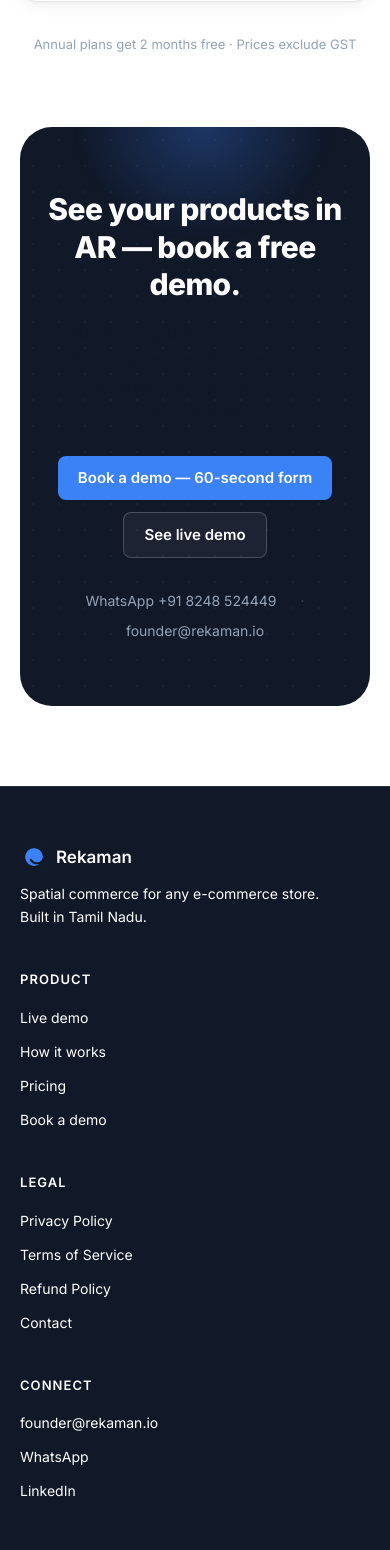
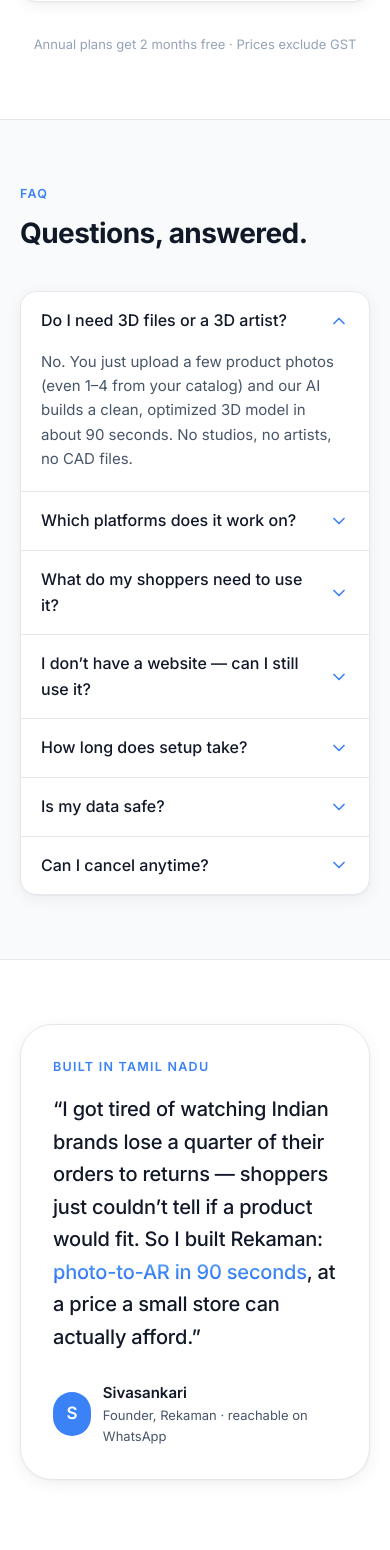
Before and after one commit to Sivasankari-E/rekaman, a Next.js app in the folder apps/landing/: page / in a window 390 px wide. Shown: the part 6277-7827 px from the top of the page. Built offline with nearby package versions, Linux system fonts and the light colour scheme; no server answers.

Commit message:
shiva | feat(landing,dashboard): FAQ + founder section, polished billing grid

```diff
--- /dev/null
+++ b/apps/landing/app/_components/Faq.tsx
@@ -0,0 +1,73 @@
+'use client';
+
+import { useState } from 'react';
+
+const FAQS: Array<{ q: string; a: string }> = [
+  {
+    q: 'Do I need 3D files or a 3D artist?',
+    a: 'No. You just upload a few product photos (even 1–4 from your catalog) and our AI builds a clean, optimized 3D model in about 90 seconds. No studios, no artists, no CAD files.',
+  },
+  {
+    q: 'Which platforms does it work on?',
+    a: 'Any store that can add a script tag — Shopify, WooCommerce, Magento, BigCommerce, Webflow, Wix, or a fully custom site. It’s one line of code, the same everywhere.',
+  },
+  {
+    q: 'What do my shoppers need to use it?',
+    a: 'Nothing to install. On iPhone it opens Apple’s AR Quick Look, on Android it uses WebXR, and on desktop there’s an interactive 3D viewer — all from the browser. No app download, ever.',
+  },
+  {
+    q: 'I don’t have a website — can I still use it?',
+    a: 'Yes. We give you a hosted link and a QR code you can drop into WhatsApp, Instagram, a Linktree, or even printed packaging. Shoppers scan and see your product in their room — no site needed.',
+  },
+  {
+    q: 'How long does setup take?',
+    a: 'Minutes. Add one script tag and a div to your product page and you’re live. For your first products, we set everything up for you — you just send photos.',
+  },
+  {
+    q: 'Is my data safe?',
+    a: 'Yes. Rekaman is DPDP-compliant and built in India. We only handle your product photos and 3D models — no shopper personal data is required for AR.',
+  },
+  {
+    q: 'Can I cancel anytime?',
+    a: 'Yes — no setup fees and no lock-in. Plans are month-to-month and you can cancel whenever you like.',
+  },
+];
+
+export function Faq() {
+  const [open, setOpen] = useState<number | null>(0);
+  return (
+    <div className="mx-auto mt-10 max-w-3xl divide-y divide-line overflow-hidden rounded-2xl border border-line bg-surface shadow-card">
+      {FAQS.map((f, i) => {
+        const isOpen = open === i;
+        return (
+          <div key={f.q}>
+            <button
+              type="button"
+              onClick={() => setOpen(isOpen ? null : i)}
+              aria-expanded={isOpen}
+              className="flex w-full items-center justify-between gap-4 px-5 py-4 text-left transition-colors hover:bg-surface-2 sm:px-6"
+            >
+              <span className="text-[16px] font-medium text-ink sm:text-[17px]">{f.q}</span>
+              <svg
+                width="20"
+                height="20"
+                viewBox="0 0 24 24"
+                fill="none"
+                aria-hidden
+                className={`shrink-0 text-brand transition-transform duration-300 ${isOpen ? 'rotate-180' : ''}`}
+              >
+                <path d="M6 9l6 6 6-6" stroke="currentColor" strokeWidth="2" strokeLinecap="round" strokeLinejoin="round" />
+              </svg>
+            </button>
+            {/* grid-rows trick → smooth height animation without measuring */}
+            <div className={`grid transition-all duration-300 ease-out ${isOpen ? 'grid-rows-[1fr] opacity-100' : 'grid-rows-[0fr] opacity-0'}`}>
+              <div className="overflow-hidden">
+                <p className="px-5 pb-5 text-[15px] leading-relaxed text-muted sm:px-6">{f.a}</p>
+              </div>
+            </div>
+          </div>
+        );
+      })}
+    </div>
+  );
+}
--- a/apps/landing/app/page.tsx
+++ b/apps/landing/app/page.tsx
@@ -3,6 +3,7 @@ import Image from 'next/image';
 import Link from 'next/link';
 import { Hero3D } from './_components/Hero3D';
 import { Reveal } from './_components/Reveal';
+import { Faq } from './_components/Faq';
 
 export const metadata: Metadata = {
   alternates: { canonical: 'https://rekaman.io' },
@@ -22,6 +23,8 @@ export default function HomePage() {
       <Features />
       <HowItWorks />
       <Pricing />
+      <FaqSection />
+      <About />
       <BookDemo />
       <Footer />
     </main>
@@ -48,6 +51,7 @@ function TopDark() {
           <nav className="hidden items-center gap-1 md:flex">
             <a href="#how" className="rounded-md px-3 py-2 text-[14px] font-medium text-navy-fg/80 hover:text-white">How it works</a>
             <a href="#pricing" className="rounded-md px-3 py-2 text-[14px] font-medium text-navy-fg/80 hover:text-white">Pricing</a>
+            <a href="#faq" className="rounded-md px-3 py-2 text-[14px] font-medium text-navy-fg/80 hover:text-white">FAQ</a>
             <a href={DEMO_URL} target="_blank" rel="noopener noreferrer" className="rounded-md px-3 py-2 text-[14px] font-medium text-navy-fg/80 hover:text-white">Live demo</a>
           </nav>
           <a href={ONBOARD} className="btn-primary px-4 py-2 text-[14px]">Book a demo</a>
@@ -377,6 +381,53 @@ function Price({ name, price, period, tagline, features, highlighted }: { name:
   );
 }
 
+/* ─────────────── FAQ ─────────────── */
+function FaqSection() {
+  return (
+    <section id="faq" className="border-y border-line bg-surface-2">
+      <div className="container-wide py-16 lg:py-24">
+        <Reveal>
+          <p className="eyebrow">FAQ</p>
+          <h2 className="mt-3 max-w-2xl text-[28px] font-bold leading-tight tracking-[-0.02em] text-ink sm:text-[38px]">
+            Questions, answered.
+          </h2>
+        </Reveal>
+        <Reveal delay={80}>
+          <Faq />
+        </Reveal>
+      </div>
+    </section>
+  );
+}
+
+/* ─────────────── ABOUT / FOUNDER ─────────────── */
+function About() {
+  return (
+    <section className="bg-canvas">
+      <div className="container-wide py-16 lg:py-24">
+        <Reveal className="mx-auto max-w-3xl rounded-[2rem] border border-line bg-surface p-8 shadow-card sm:p-12">
+          <p className="eyebrow">Built in Tamil Nadu</p>
+          <blockquote className="mt-4 text-[20px] font-medium leading-relaxed tracking-[-0.01em] text-ink sm:text-[26px]">
+            “I got tired of watching Indian brands lose a quarter of their orders to
+            returns — shoppers just couldn’t tell if a product would fit. So I built
+            Rekaman: <span className="text-gradient">photo-to-AR in 90 seconds</span>, at a
+            price a small store can actually afford.”
+          </blockquote>
+          <div className="mt-7 flex items-center gap-3">
+            <span className="flex h-11 w-11 items-center justify-center rounded-full bg-brand text-[17px] font-semibold text-white">
+              S
+            </span>
+            <div>
+              <p className="text-[15px] font-semibold text-ink">Sivasankari</p>
+              <p className="text-[13px] text-muted">Founder, Rekaman · reachable on WhatsApp</p>
+            </div>
+          </div>
+        </Reveal>
+      </div>
+    </section>
+  );
+}
+
 /* ─────────────── BOOK A DEMO ─────────────── */
 function BookDemo() {
   return (
```
Also changed, not shown: 1 other file (tests, documents, lock files or other folders).
